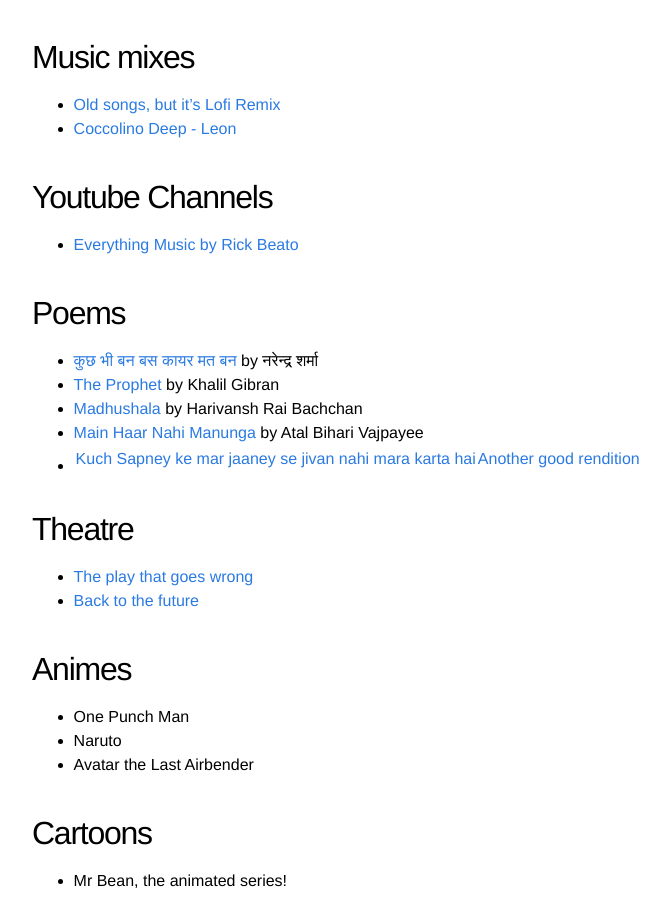
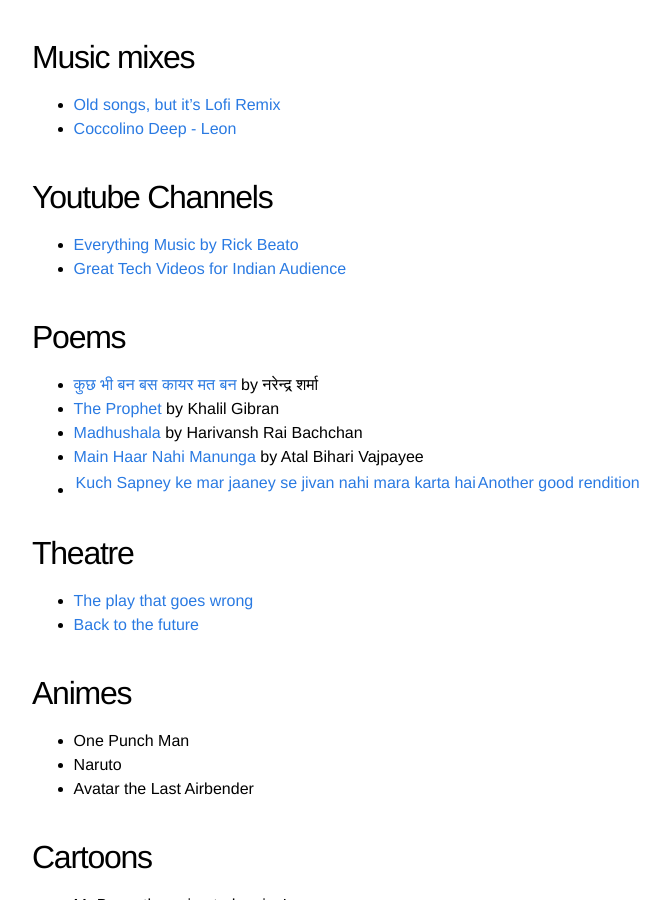
Before and after one commit to kislayabhi/kislayabhi.github.io, a Jekyll site: the page built from _posts/2024-7-23-My-personal-playlist.md, in a window 1280 px wide and 900 px high, scrolled down 1656 px. Shown: the whole window, without its empty margins (208-878 px from the left). Built offline with Jekyll 4.4.1, drawn with Linux system fonts in a browser that asks for light colours; comment, search, counter and statistics services are not loaded.

Commit message:
Update 2024-7-23-My-personal-playlist.md

```diff
--- a/_posts/2024-7-23-My-personal-playlist.md
+++ b/_posts/2024-7-23-My-personal-playlist.md
@@ -62,6 +62,7 @@ I only recently realized that there are certain things in the world that I etern
 
 ## Youtube Channels
 *  [Everything Music by Rick Beato](https://youtube.com/@rickbeato?si=jkiuz3cPxbyvdItZ)
+*  [Great Tech Videos for Indian Audience](https://www.youtube.com/@SCALER/videos)
 
 ## Poems
 *  [कुछ भी बन बस कायर मत बन](http://kavitakosh.org/kk/%E0%A4%95%E0%A5%81%E0%A4%9B_%E0%A4%AD%E0%A5%80_%E0%A4%AC%E0%A4%A8_%E0%A4%AC%E0%A4%B8_%E0%A4%95%E0%A4%BE%E0%A4%AF%E0%A4%B0_%E0%A4%AE%E0%A4%A4_%E0%A4%AC%E0%A4%A8_/_%E0%A4%A8%E0%A4%B0%E0%A5%87%E0%A4%A8%E0%A5%8D%E0%A4%A6%E0%A5%8D%E0%A4%B0_%E0%A4%B6%E0%A4%B0%E0%A5%8D%E0%A4%AE%E0%A4%BE) by नरेन्द्र शर्मा
```
